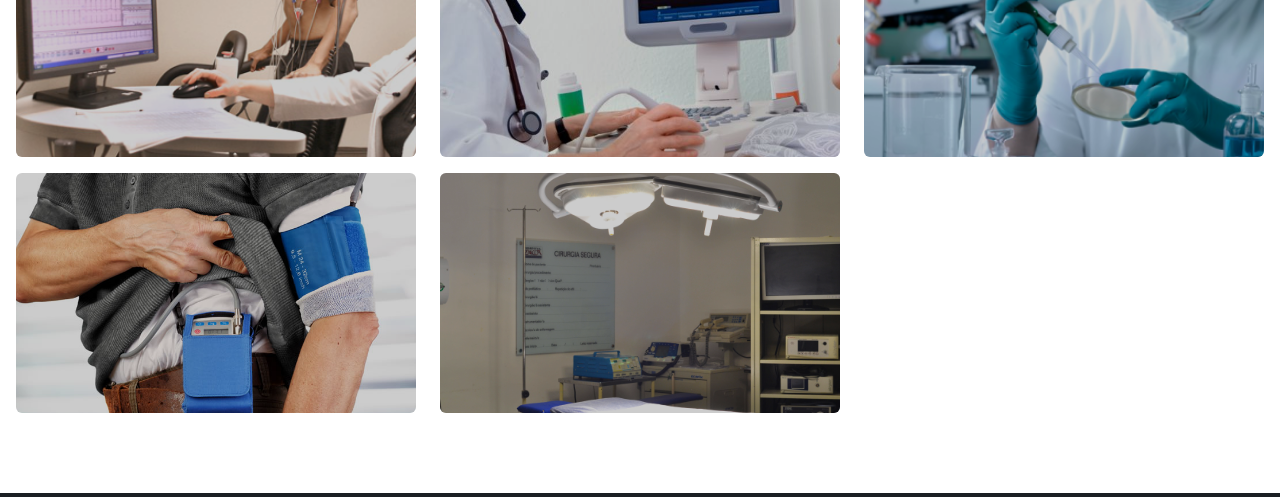
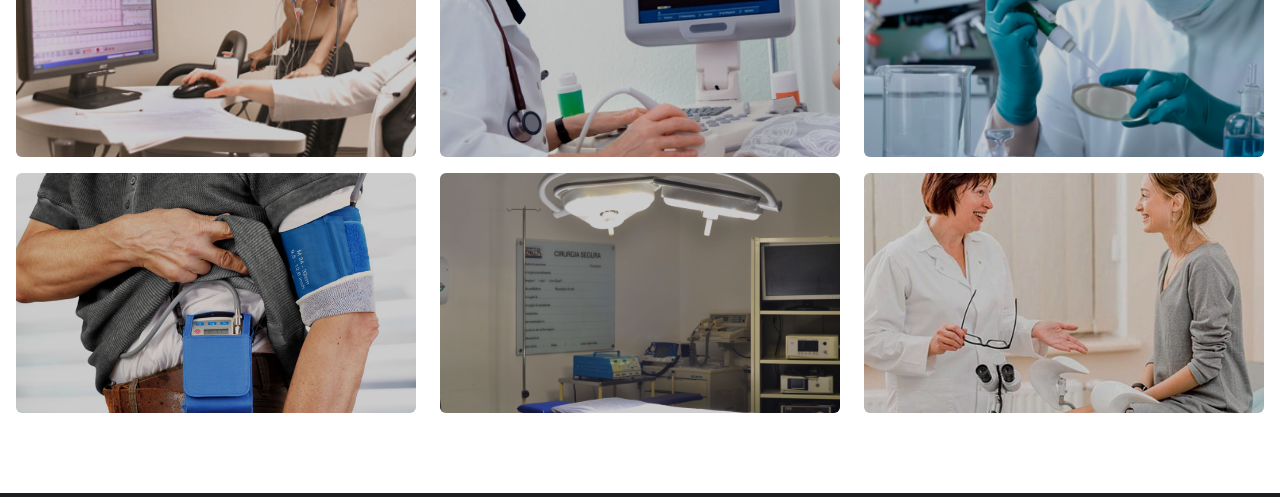
Before and after one commit to OEncouracado/hospital-emcor-site, a React (Create React App) app: page /servicos in a window 1280 px wide. Shown: the part 760-1257 px from the top of the page. Built offline with nearby package versions, Linux system fonts and the light colour scheme.

Commit message:
teste de build

```diff
--- a/src/pages/Nova Pagina/novapagina.css
+++ b/src/pages/Nova Pagina/novapagina.css
@@ -2,12 +2,6 @@
     transform: scale(1.2);
  box-shadow: 0 10px 20px rgba(0,0,0,.12), 0 4px 8px rgba(0,0,0,.06);
 }
-
-
-
-
-
-
 
 /*
 *
--- a/src/pages/Nova Pagina/servicos.jsx
+++ b/src/pages/Nova Pagina/servicos.jsx
@@ -2,6 +2,7 @@ import { Breadcrumb } from "../../components/breadcrumb/Breadcrumb";
 // import Cards from "../../components/card/Card";
 import "./novapagina.css"
 import emerg from "../../images/servicos/emerg.png"
+import gine from "../../images/servicos/gineco.jpg"
 import cti from "../../images/servicos/cti2.JPG"
 import hemo from "../../images/servicos/hemo2.JPG"
 import lab from "../../images/servicos/lab.png"
@@ -154,6 +155,17 @@ return(
                                         </div>
                                     </div>
                                 </Fade>
+                                {/* <!--Item Right 4 row--> */}
+                                <Fade right>
+                                    <div className="col-lg-4 mb-3 mb-lg-0">
+                                        <div className="hover hover-3 text-white rounded"><img style={{}} src={gine} alt=""/>
+                                        <div className="hover-overlay"></div>
+                                        <div className="hover-3-content px-5 py-4">
+                                            <h3 className="hover-3-description text-uppercase mb-0">GINECOLOGIA</h3>
+                                        </div>
+                                        </div>
+                                    </div>
+                                </Fade>
                             </div>
                         </div>
             </div>
```
Also changed, not shown: src/images/servicos/gineco.jpg (added).
